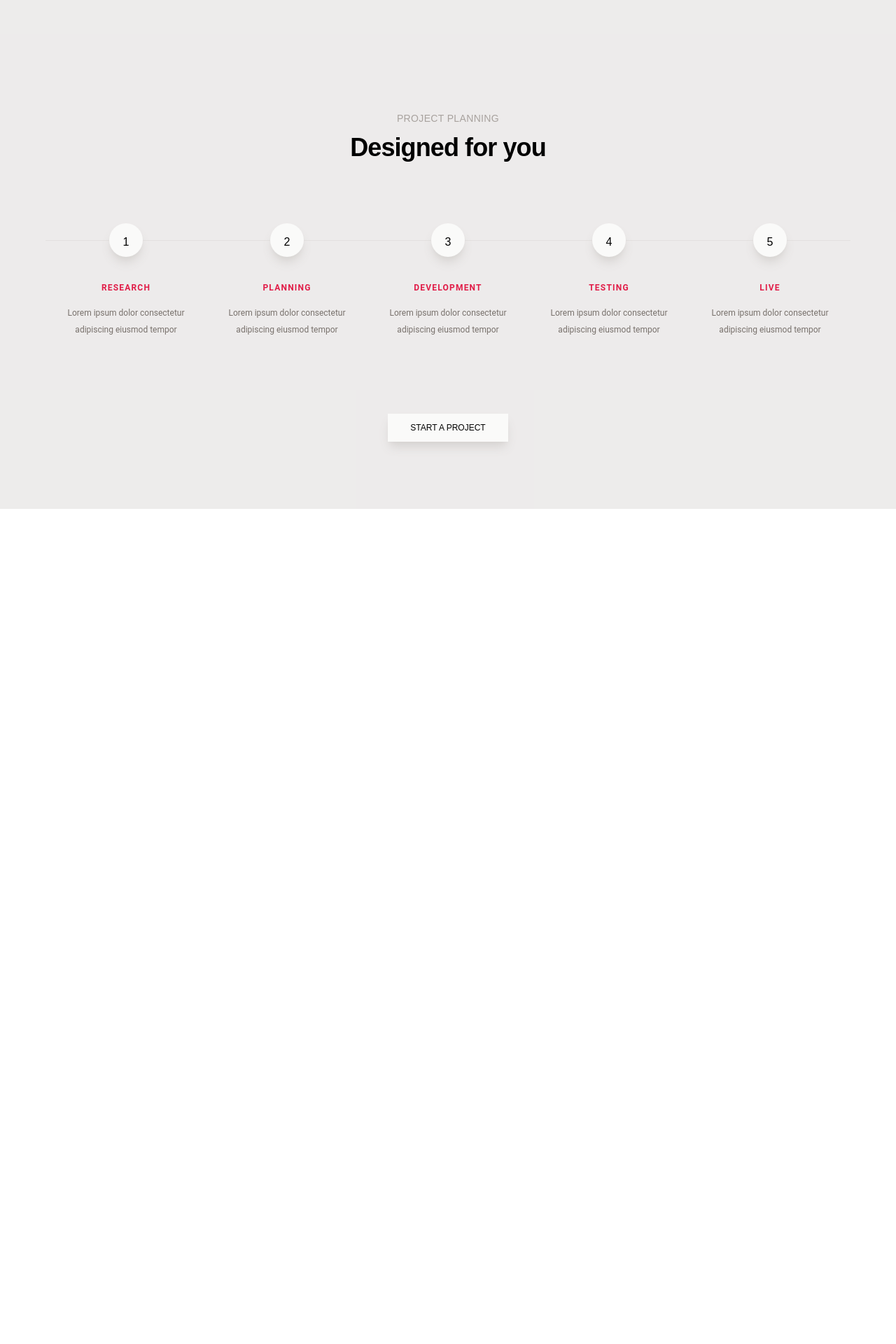
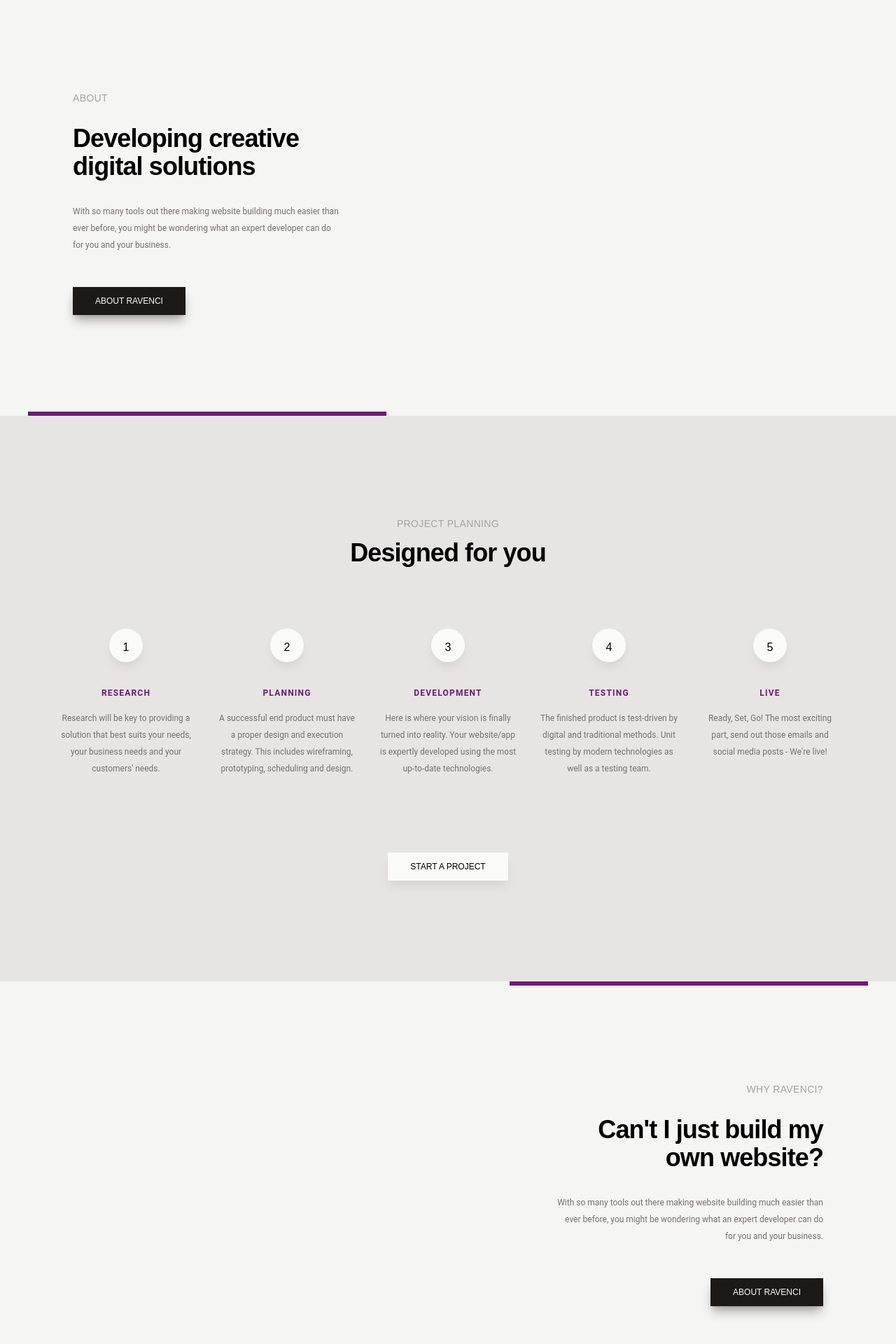
Before and after one commit to richardhaddadau/ravenci-solutions, a Next.js app: page / in a window 1280 px wide. Shown: the part 714-2634 px from the top of the page at 70% size. Before the commit the page ends 1441 px from the top, so only its background shows below. Built offline with nearby package versions, Linux system fonts and the light colour scheme; a web font is replaced by a local one.

Commit message:
home page 15%

```diff
--- a/src/app/page.tsx
+++ b/src/app/page.tsx
@@ -2,8 +2,12 @@ import Image from "next/image";
 import HomeHero from "@/sections/HomeHero";
 import HomeStepsSection from "@/sections/HomeStepsSection";
 import { Metadata } from "next";
+import HomeOneColumnLeft from "@/sections/HomeOneColumnLeft";
+import HomeOneColumnCenter from "@/sections/HomeOneColumnCenter";
+import HomeOneColumnRight from "@/sections/HomeOneColumnRight";
 
 export const metadata: Metadata = {
+  metadataBase: new URL("https://ravenci.solutions"),
   title: "RAVENCI: Website and App Development | Brisbane, Australia",
   description:
     "Innovative and expert solutions to a digital tomorrow - Ravenci is an Australian website and app development agency based in Brisbane, Queensland.",
@@ -21,13 +25,22 @@ export const metadata: Metadata = {
       },
     ],
   },
+  twitter: {
+    card: "summary_large_image",
+    site: "https://ravenci.solutions",
+    title: "RAVENCI: Website and App Development | Brisbane, Australia",
+    description:
+      "Innovative and expert solutions to a digital tomorrow - Ravenci is an Australian website and app development agency based in Brisbane, Queensland.",
+  },
 };
 
 export default function Home() {
   return (
-    <main className="flex min-h-screen flex-col items-center">
+    <main className="flex min-h-screen flex-col items-center bg-stone-100">
       <HomeHero />
+      <HomeOneColumnLeft />
       <HomeStepsSection />
+      <HomeOneColumnRight />
     </main>
   );
 }
--- a/src/components/MainNavigation.tsx
+++ b/src/components/MainNavigation.tsx
@@ -3,15 +3,15 @@ import Image from "next/image";
 const MainNavigation = () => {
   return (
     <nav
-      className={`px-2 py-6 flex justify-between bg-stone-200/75 transition-all duration-300`}
+      className={`px-2 py-6 fixed flex justify-between w-full bg-stone-50 shadow-lg shadow-stone-200 z-50 transition-all duration-300`}
     >
       {/* Logo */}
       <section className={`flex items-center gap-1`}>
         <Image
           src={`/logo.svg`}
           alt={`Welcome to RAVENCI`}
-          width={`150`}
-          height={`30`}
+          width={`125`}
+          height={`25`}
         />
       </section>
       {/* navigation */}
--- a/src/sections/HomeHero.tsx
+++ b/src/sections/HomeHero.tsx
@@ -1,7 +1,7 @@
 const HomeHero = () => {
   return (
     <section
-      className={`flex flex-col justify-center items-center w-full h-[700px] bg-stone-200/75`}
+      className={`flex flex-col justify-center items-center w-full h-[700px] bg-stone-200`}
     >
       <h1 className={`font-poppins font-bold text-8xl`}>web & app</h1>
       <h2 className={`-m-4 font-poppins font-bold text-4xl`}>development</h2>
--- /dev/null
+++ b/src/sections/HomeOneColumnCenter.tsx
@@ -0,0 +1,38 @@
+import Link from "next/link";
+
+const HomeOneColumnCenter = () => {
+  return (
+    <section className={`w-full max-w-page bg-stone-100`}>
+      <article
+        className={`relative py-36 mx-auto flex justify-center w-full max-w-lg h-full`}
+      >
+        <div
+          className={`relative flex flex-col items-center w-full max-w-sm h-full text-center`}
+        >
+          <h3
+            className={`mb-7 font-poppins font-medium text-sm tracking-wide text-stone-400 uppercase`}
+          >
+            About
+          </h3>
+          <h2 className={`font-poppins font-semibold text-4xl tracking-tight`}>
+            Developing creative digital solutions
+          </h2>
+          <p className={`mt-8 mb-12 text-xs text-stone-500 leading-6`}>
+            With so many tools out there making website building much easier
+            than ever before, you might be wondering what an expert developer
+            can do for you and your business.
+          </p>
+          <Link
+            href={`/about`}
+            className={`py-3 px-8 bg-stone-900 hover:-translate-y-1 shadow-lg hover:shadow-xl shadow-stone-400 font-poppins text-xs text-stone-50 uppercase transition-all duration-[0.4s]`}
+          >
+            About Ravenci
+          </Link>
+        </div>
+        <div className={`absolute bottom-0 w-full h-1.5 bg-fuchsia-900`}></div>
+      </article>
+    </section>
+  );
+};
+
+export default HomeOneColumnCenter;
--- /dev/null
+++ b/src/sections/HomeOneColumnLeft.tsx
@@ -0,0 +1,38 @@
+import Link from "next/link";
+
+const HomeOneColumnLeft = () => {
+  return (
+    <section className={`w-full max-w-page bg-stone-100`}>
+      <article
+        className={`relative py-36 flex justify-center w-full max-w-lg h-full`}
+      >
+        <div
+          className={`relative flex flex-col items-start w-full max-w-sm h-full`}
+        >
+          <h3
+            className={`mb-7 font-poppins font-medium text-sm tracking-wide text-stone-400 uppercase`}
+          >
+            About
+          </h3>
+          <h2 className={`font-poppins font-semibold text-4xl tracking-tight`}>
+            Developing creative digital solutions
+          </h2>
+          <p className={`mt-8 mb-12 text-xs text-stone-500 leading-6`}>
+            With so many tools out there making website building much easier
+            than ever before, you might be wondering what an expert developer
+            can do for you and your business.
+          </p>
+          <Link
+            href={`/about`}
+            className={`py-3 px-8 bg-stone-900 hover:-translate-y-1 shadow-lg hover:shadow-xl shadow-stone-400 font-poppins text-xs text-stone-50 uppercase transition-all duration-[0.4s]`}
+          >
+            About Ravenci
+          </Link>
+        </div>
+        <div className={`absolute bottom-0 w-full h-1.5 bg-fuchsia-900`}></div>
+      </article>
+    </section>
+  );
+};
+
+export default HomeOneColumnLeft;
--- /dev/null
+++ b/src/sections/HomeOneColumnRight.tsx
@@ -0,0 +1,38 @@
+import Link from "next/link";
+
+const HomeOneColumnRight = () => {
+  return (
+    <section className={`w-full max-w-page bg-stone-100`}>
+      <article
+        className={`relative py-36 float-right flex justify-center w-full max-w-lg h-full`}
+      >
+        <div
+          className={`relative flex flex-col items-end w-full max-w-sm h-full text-right`}
+        >
+          <h3
+            className={`mb-7 font-poppins font-medium text-sm tracking-wide text-stone-400 uppercase`}
+          >
+            Why Ravenci?
+          </h3>
+          <h2 className={`font-poppins font-semibold text-4xl tracking-tight`}>
+            Can't I just build my own website?
+          </h2>
+          <p className={`mt-8 mb-12 text-xs text-stone-500 leading-6`}>
+            With so many tools out there making website building much easier
+            than ever before, you might be wondering what an expert developer
+            can do for you and your business.
+          </p>
+          <Link
+            href={`/about`}
+            className={`py-3 px-8 bg-stone-900 hover:-translate-y-1 shadow-lg hover:shadow-xl shadow-stone-400 font-poppins text-xs text-stone-50 uppercase transition-all duration-[0.4s]`}
+          >
+            About Ravenci
+          </Link>
+        </div>
+        <div className={`absolute top-0 w-full h-1.5 bg-fuchsia-900`}></div>
+      </article>
+    </section>
+  );
+};
+
+export default HomeOneColumnRight;
--- a/src/sections/HomeStepsSection.tsx
+++ b/src/sections/HomeStepsSection.tsx
@@ -11,33 +11,38 @@ const HomeStepsSection = () => {
     {
       number: 1,
       title: "Research",
-      description: "Lorem ipsum dolor consectetur adipiscing eiusmod tempor",
+      description:
+        "Research will be key to providing a solution that best suits your needs, your business needs and your customers' needs.",
     },
     {
       number: 2,
       title: "Planning",
-      description: "Lorem ipsum dolor consectetur adipiscing eiusmod tempor",
+      description:
+        "A successful end product must have a proper design and execution strategy. This includes wireframing, prototyping, scheduling and design.",
     },
     {
       number: 3,
       title: "Development",
-      description: "Lorem ipsum dolor consectetur adipiscing eiusmod tempor",
+      description:
+        "Here is where your vision is finally turned into reality. Your website/app is expertly developed using the most up-to-date technologies.",
     },
     {
       number: 4,
       title: "Testing",
-      description: "Lorem ipsum dolor consectetur adipiscing eiusmod tempor",
+      description:
+        "The finished product is test-driven by digital and traditional methods. Unit testing by modern technologies as well as a testing team.",
     },
     {
       number: 5,
       title: "Live",
-      description: "Lorem ipsum dolor consectetur adipiscing eiusmod tempor",
+      description:
+        "Ready, Set, Go! The most exciting part, send out those emails and social media posts - We're live!",
     },
   ];
 
   return (
     <section
-      className={`py-24 flex flex-col items-center justify-center w-full bg-stone-200/75`}
+      className={`py-36 flex flex-col items-center justify-center w-full bg-stone-200`}
     >
       <div className={`mb-20 flex flex-col items-center`}>
         <h3
@@ -45,31 +50,31 @@ const HomeStepsSection = () => {
         >
           Project Planning
         </h3>
-        <h2 className={`font-poppins font-bold text-4xl tracking-tight`}>
+        <h2 className={`font-poppins font-semibold text-4xl tracking-tight`}>
           Designed for you
         </h2>
       </div>
 
       <section
-        className={`flex justify-center items-stretch gap-0 w-full max-w-page`}
+        className={`flex flex-col sm:flex-row flex-wrap justify-center items-center sm:items-stretch gap-0 w-full max-w-page`}
       >
         {steps.map((step, index: number) => (
           // Step Box
           <article
             key={`home-page-step-${index}`}
-            className={`group max-w-[230px]`}
+            className={`group max-w-full sm:max-w-[230px] w-full sm:w-1/3 md:w-1/5 min-w-[100px]`}
           >
             <div
               className={`relative flex justify-center items-center w-full h-16`}
             >
               <span
-                className={`absolute top-1/2 w-full h-[1px] bg-stone-300 -z-10`}
+                className={`absolute top-1/2 w-full h-[1px] bg-stone-900 -z-10`}
               ></span>
               <span
-                className={`absolute flex justify-center items-center w-12 group-hover:w-16 h-12 group-hover:h-16 bg-rose-600 rounded-full shadow-lg shadow-stone-300 opacity-0 group-hover:opacity-100 z-20 transition-all duration-[0.4s]`}
+                className={`absolute flex justify-center items-center w-12 group-hover:w-16 h-12 group-hover:h-16 bg-fuchsia-900 rounded-full shadow-lg shadow-stone-300 opacity-0 group-hover:opacity-100 z-20 transition-all duration-[0.4s]`}
               ></span>
               <span
-                className={`pt-1.5 flex justify-center items-center w-12 h-12 bg-stone-50 rounded-full shadow-lg shadow-stone-300 group-hover:shadow-none font-poppins font-medium z-20`}
+                className={`pt-1.5 flex justify-center items-center w-12 h-12 bg-stone-50 rounded-full shadow-lg shadow-stone-300 group-hover:shadow-none font-poppins font-medium z-20 transition-all duration-700`}
               >
                 {step.number}
               </span>
@@ -78,7 +83,7 @@ const HomeStepsSection = () => {
               className={`py-7 px-4 flex flex-col justify-center items-center`}
             >
               <h4
-                className={`mb-4 font-bold text-xs tracking-widest text-rose-600 uppercase`}
+                className={`mb-4 font-bold text-xs tracking-widest text-fuchsia-900 uppercase`}
               >
                 {step.title}
               </h4>
@@ -90,10 +95,10 @@ const HomeStepsSection = () => {
         ))}
       </section>
       <Link
-        href="/about"
-        className={`mt-20 py-3 px-8 bg-stone-50 hover:-translate-y-0.5 shadow-lg hover:shadow-xl shadow-stone-300 hover:shadow-stone-200 font-poppins text-xs uppercase transition-all duration-200`}
+        href="/contact"
+        className={`mt-20 py-3 px-8 bg-stone-50 hover:-translate-y-1 shadow-lg hover:shadow-xl shadow-stone-300 font-poppins text-xs uppercase transition-all duration-500`}
       >
-        Start a project
+        Start a Project
       </Link>
     </section>
   );
--- a/tailwind.config.ts
+++ b/tailwind.config.ts
@@ -9,6 +9,9 @@ const config: Config = {
   ],
   theme: {
     extend: {
+      colors: {
+        primary: "#D3A62A",
+      },
       fontFamily: {
         sans: ["Roboto", "sans-serif"],
         poppins: ["Poppins", "sans-serif"],
```
Also changed, not shown: src/app/about/page.tsx (added), src/app/contact/page.tsx (added).
